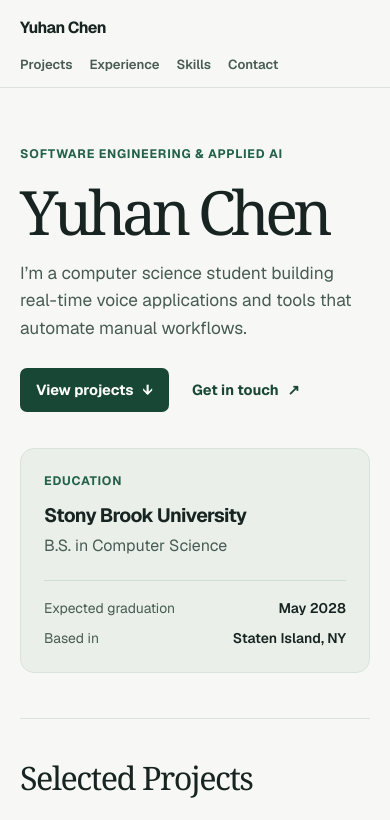
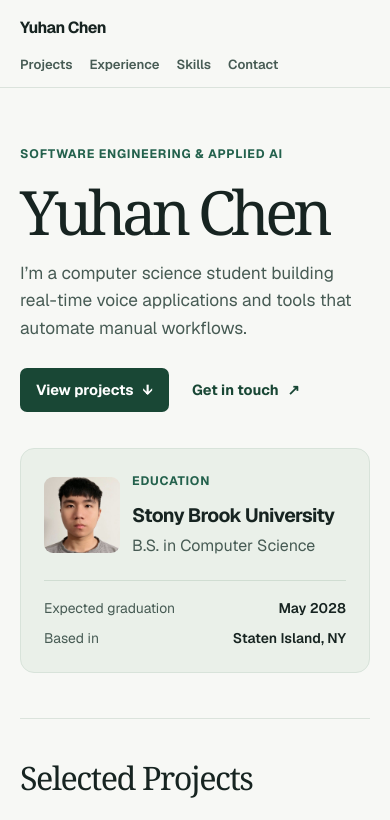
Before and after one commit to yuhan2521407353-debug/yuhanchen.me, a Next.js app: page / in a window 390 px wide. Shown: the top 820 px of the page. Built offline with nearby package versions, Linux system fonts and the light colour scheme.

Commit message:
Add a responsive portrait to the portfolio homepage

```diff
--- a/app/page.tsx
+++ b/app/page.tsx
@@ -1,4 +1,5 @@
-
+import Image from "next/image";
+import headshot from "../public/yuhan-chen.jpg";
 import { experience, projects, technicalSkills } from "./data/portfolio";
 import { profile } from "./data/profile";
 import styles from "./portfolio.module.css";
@@ -38,9 +39,20 @@ export default function Home() {
           </div>
 
           <aside id="education" className={styles.education} aria-labelledby="education-title">
-            <h2 id="education-title">Education</h2>
-            <p className={styles.university}>{profile.university}</p>
-            <p className={styles.degree}>{profile.program}</p>
+            <div className={styles.educationIdentity}>
+              <Image
+                className={styles.portrait}
+                src={headshot}
+                alt="Portrait of Yuhan Chen"
+                sizes="(max-width: 844px) 76px, (max-width: 1244px) 9vw, 112px"
+                loading="eager"
+              />
+              <div>
+                <h2 id="education-title">Education</h2>
+                <p className={styles.university}>{profile.university}</p>
+                <p className={styles.degree}>{profile.program}</p>
+              </div>
+            </div>
             <dl>
               <div><dt>Expected graduation</dt><dd>{profile.graduation}</dd></div>
               <div><dt>Based in</dt><dd>{profile.location}</dd></div>
--- a/app/portfolio.module.css
+++ b/app/portfolio.module.css
@@ -189,6 +189,22 @@
   border: 1px solid #d8e3da;
   border-radius: 14px;
   background: var(--tint);
+}
+
+.educationIdentity {
+  display: grid;
+  grid-template-columns: auto minmax(0, 1fr);
+  align-items: center;
+  gap: clamp(12px, 2vw, 20px);
+}
+
+.portrait {
+  display: block;
+  width: clamp(76px, 9vw, 112px);
+  height: auto;
+  aspect-ratio: 1;
+  border-radius: 9px;
+  object-fit: cover;
 }
 
 .education .university {
```
Also changed, not shown: public/yuhan-chen.jpg (added).
